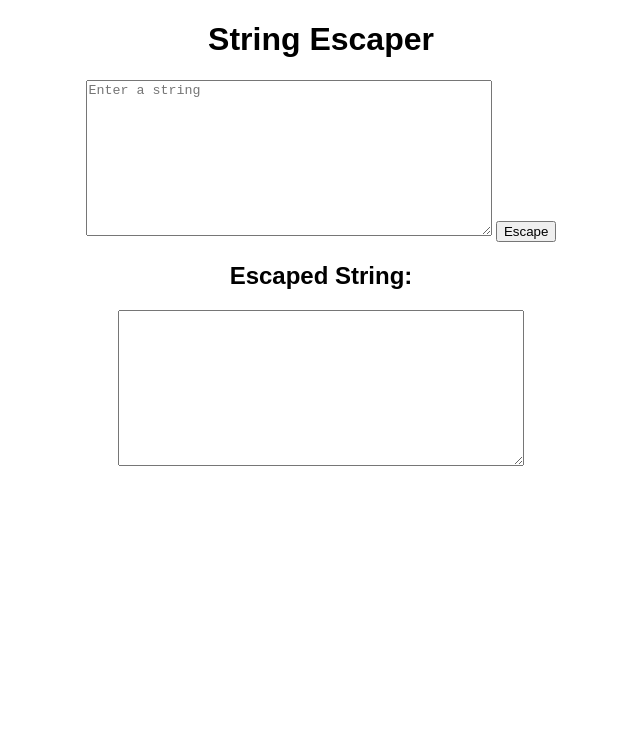
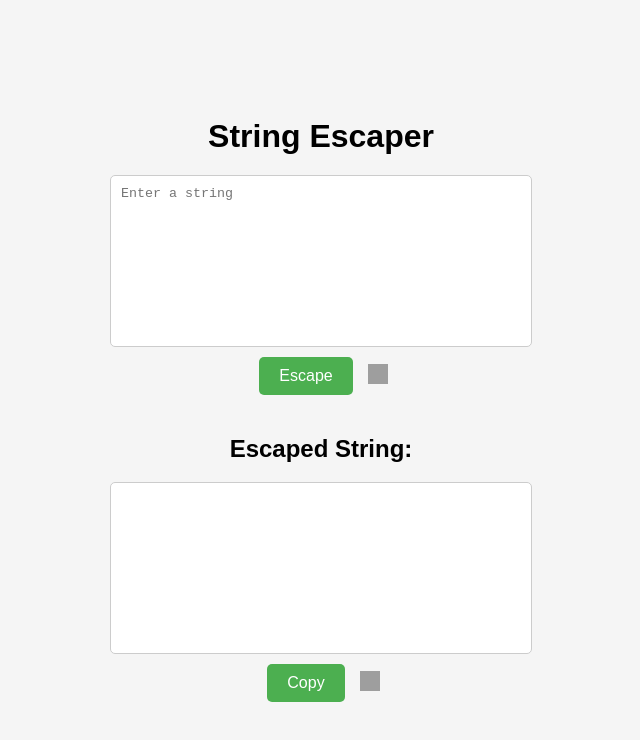
Before and after one commit to makhele/string-escaper, a plain HTML site: page index.html in a window 1280 px wide. Shown: the whole page, without its empty margins (319-959 px from the left). Drawn offline with Linux system fonts and the light colour scheme; grey boxes are pictures that could not be loaded.

Commit message:
Update index.html
added clear buttons and accessibility

```diff
--- a/index.html
+++ b/index.html
@@ -1,29 +1,129 @@
 <!DOCTYPE html>
-<html>
+<html lang="en">
 <head>
+  <meta charset="utf-8">
+  <meta name="viewport" content="width=device-width, initial-scale=1.0">
+  <meta name="description" content="String Escaper - Escape special characters in a string">
+  <meta name="keywords" content="string, escaper, special characters, HTML, JavaScript">
+  <meta name="author" content="Makhele Sabata Abel">
   <title>String Escaper</title>
   <style>
     body {
       font-family: Arial, sans-serif;
       text-align: center;
+      margin: 0;
+      padding: 0;
+      background-color: #f5f5f5;
+    }
+
+    h1 {
+      margin: 20px 0;
+    }
+
+    .container {
+      display: flex;
+      flex-direction: column;
+      align-items: center;
+      justify-content: center;
+      height: 100vh;
+    }
+
+    .input-container {
+      margin-bottom: 20px;
+      display: flex;
+      align-items: center;
+flex-direction: column;
     }
 
     textarea {
       width: 400px;
       height: 150px;
+      padding: 10px;
+      border-radius: 5px;
+      border: 1px solid #ccc;
+      resize: none;
     }
 
     button {
+      padding: 10px 20px;
+      font-size: 16px;
+      border: none;
+      border-radius: 5px;
+      background-color: #4CAF50;
+      color: white;
+      cursor: pointer;
+      margin-left: 10px;
+    }
+
+    button:hover {
+      background-color: #45a049;
+    }
+
+    .output-container {
+      display: flex;
+      flex-direction: column;
+      align-items: center;
+    }
+
+    .output-textarea {
+      width: 400px;
+      height: 150px;
+      padding: 10px;
+      border-radius: 5px;
+      border: 1px solid #ccc;
+      resize: none;
+    }
+
+    .button-group {
+      display: flex;
+      justify-content: flex-end;
+      margin-top: 10px;
+    }
+
+    .clear-button {
+      margin-left: 10px;
+      padding: 5px;
+      background: none;
+      border: none;
+      cursor: pointer;
+    }
+
+    .clear-button:hover {
+      color: red;
+    }
+
+    .copied-indicator {
+      color: green;
+      font-weight: bold;
       margin-top: 10px;
     }
   </style>
 </head>
 <body>
-  <h1>String Escaper</h1>
-  <textarea id="input" placeholder="Enter a string"></textarea>
-  <button onclick="escapeString()">Escape</button>
-  <h2>Escaped String:</h2>
-  <textarea id="output" readonly></textarea>
+  <div class="container">
+    <h1>String Escaper</h1>
+    <div class="input-container">
+      <textarea id="input" placeholder="Enter a string" aria-label="Input Textarea"></textarea>
+     <div class="button-group">
+    <button onclick="escapeString()">Escape</button>
+ <button onclick="clearInput()" class="clear-button" title="Clear input" aria-label="Clear Input">
+        <img src="https://cdn-icons-png.flaticon.com/512/1632/1632602.png" alt="Clear Icon" width="20" height="20">
+      </button>
+</div>
+    </div>
+
+    <div class="output-container">
+      <h2>Escaped String:</h2>
+      <textarea id="output" class="output-textarea" readonly aria-label="Output Textarea"></textarea>
+      <div class="button-group">
+        <button onclick="copyToClipboard()" class="copy-button" aria-label="Copy">Copy</button>
+        <p id="copied-indicator" class="copied-indicator" aria-live="assertive"></p>
+        <button onclick="clearOutput()" class="clear-button" title="Clear output" aria-label="Clear Output">
+          <img src="https://cdn-icons-png.flaticon.com/512/1632/1632602.png" alt="Clear Icon" width="20" height="20">
+        </button>
+      </div>
+    </div>
+  </div>
 
   <script>
     function escapeString() {
@@ -39,6 +139,30 @@
       const escapedNewlines = escapedHTML.replace(/\n/g, '\\n');
       return escapedNewlines;
     }
+
+    function copyToClipboard() {
+      const outputTextarea = document.getElementById("output");
+      outputTextarea.select();
+      outputTextarea.setSelectionRange(0, 99999); // For mobile devices
+      document.execCommand("copy");
+      showCopiedIndicator();
+    }
+
+    function showCopiedIndicator() {
+      const copiedIndicator = document.getElementById("copied-indicator");
+      copiedIndicator.textContent = "Copied!";
+      setTimeout(() => {
+        copiedIndicator.textContent = "";
+      }, 2000);
+    }
+
+    function clearInput() {
+      document.getElementById("input").value = "";
+    }
+
+    function clearOutput() {
+      document.getElementById("output").value = "";
+    }
   </script>
 </body>
 </html>
```
